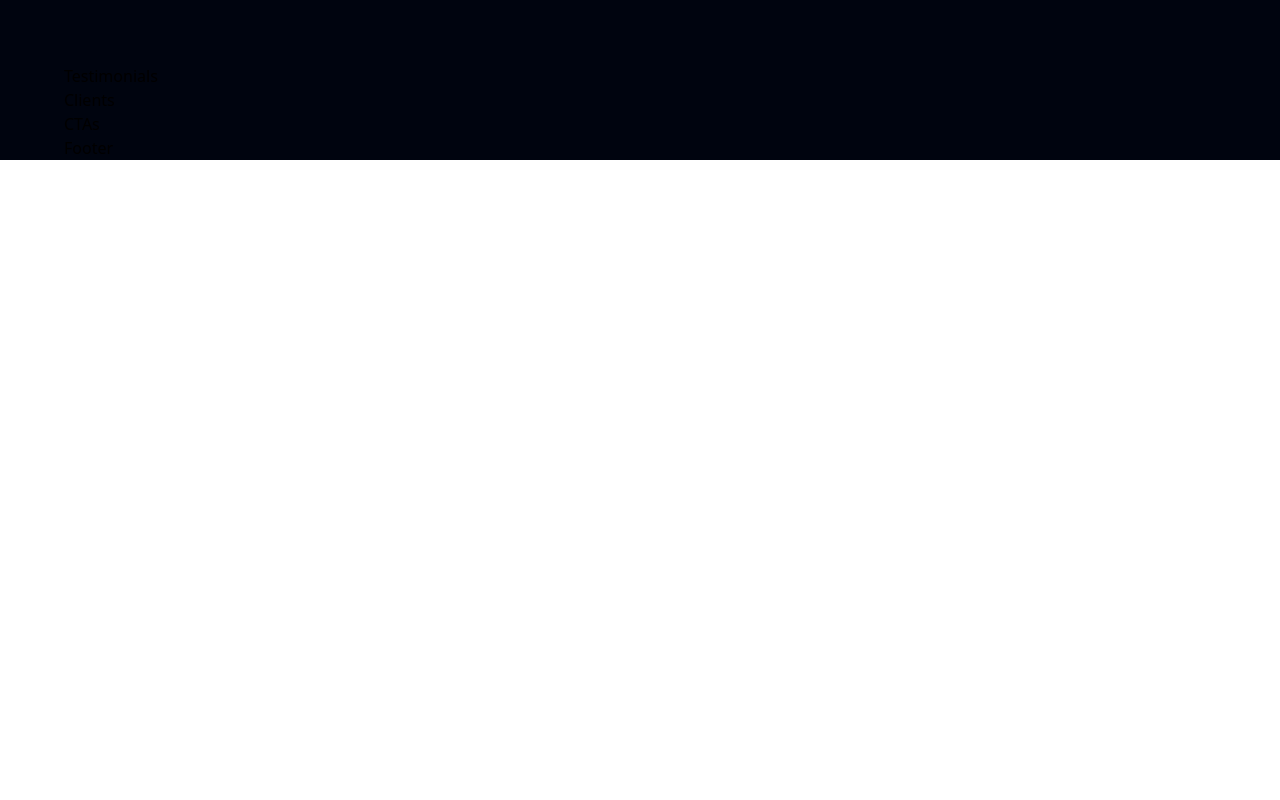
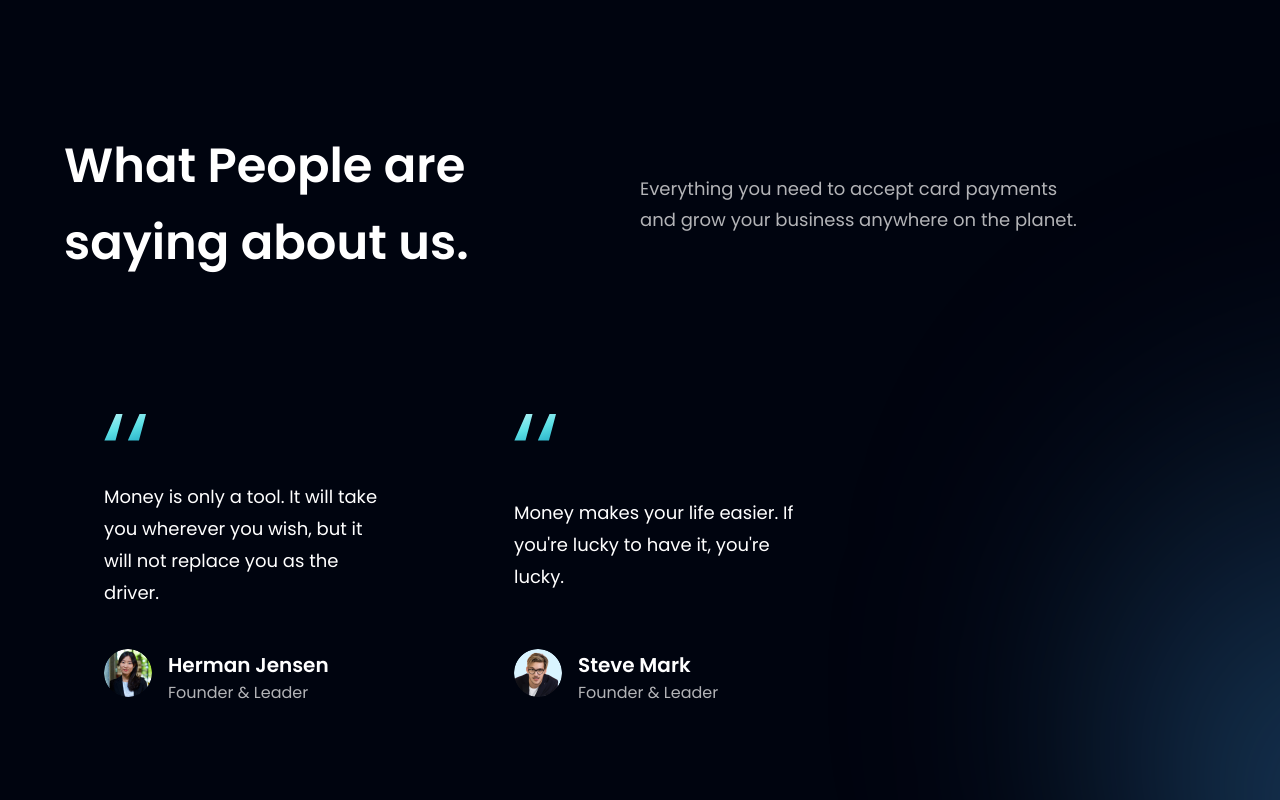
Before and after one commit to Sharmin64/banking-modern-app, a React (Vite) app in the folder banking_modern_app/: page / in a window 1280 px wide. Shown: the part 2740-3540 px from the top of the page. Before the commit the page ends 2900 px from the top, so only its background shows below. Built offline with nearby package versions, Linux system fonts and the light colour scheme.

Commit message:
billing updated

```diff
--- a/banking_modern_app/src/components/FeedbackCard.jsx
+++ b/banking_modern_app/src/components/FeedbackCard.jsx
@@ -1,7 +1,26 @@
-import React from "react";
-
-const FeedbackCard = () => {
-  return <div>FeedbackCard</div>;
-};
+import { quotes } from "../assets";
+const FeedbackCard = ({ content, name, title, img }) => (
+  <div className="flex justify-between flex-col px-10 py-12 rounded-[20px] max-w-[370px] md:mr-10 sm:mr-5 mr-0 my-5 feedback-card">
+    <img
+      src={quotes}
+      alt="quotes"
+      className="w-[42px] h-[27px] object-contain"
+    />
+    <p className="font-poppins font-normal text-[18px] leading-[32px] text-white my-10">
+      {content}
+    </p>
+    <div className="flex flex-row">
+      <img src={img} alt={name} className="w-[48px] h-[48px] rounded-full" />
+      <div className="flex flex-col ml-4">
+        <h4 className="font-poppins font-semibold text-[20px] leading-[32px] text-white">
+          {name}
+        </h4>
+        <p className="font-poppins font-normal text-[16px] leading-[24px] text-dimWhite">
+          {title}
+        </p>
+      </div>
+    </div>
+  </div>
+);
 
 export default FeedbackCard;
--- a/banking_modern_app/src/components/Testimonials.jsx
+++ b/banking_modern_app/src/components/Testimonials.jsx
@@ -1,7 +1,32 @@
-import React from "react";
+import { feedback } from "../constants";
+import styles from "../styles";
+import FeedbackCard from "./FeedbackCard";
 
-const Testimonials = () => {
-  return <div>Testimonials</div>;
-};
+const Testimonials = () => (
+  <section
+    id="clients"
+    className={`${styles.paddingY} ${styles.flexCenter} flex-col relative`}
+  >
+    <div className="absolute z-[0] w-[60%] h-[60%] -right-[50%] rounded-full blue__gradient"></div>
+    <div className="w-full flex justify-center items-center md:flex-row flex-col sm:mb-16 mb-6 relative z-[1]">
+      <h1 className={styles.heading2}>
+        What People are <br className="sm:block hidden" />
+        saying about us.
+      </h1>
+      <div className="w-full md:mt-0 mt-6">
+        <p className={`${styles.paragraph} text-left max-w-[450px]`}>
+          Everything you need to accept card payments and grow your business
+          anywhere on the planet.
+        </p>
+      </div>
+    </div>
+
+    <div className="flex flex-wrap sm:justify-start justify-center w-full feedback-container relative z-[1]">
+      {feedback.map((card) => (
+        <FeedbackCard key={card.id} {...card} />
+      ))}
+    </div>
+  </section>
+);
 
 export default Testimonials;
```
